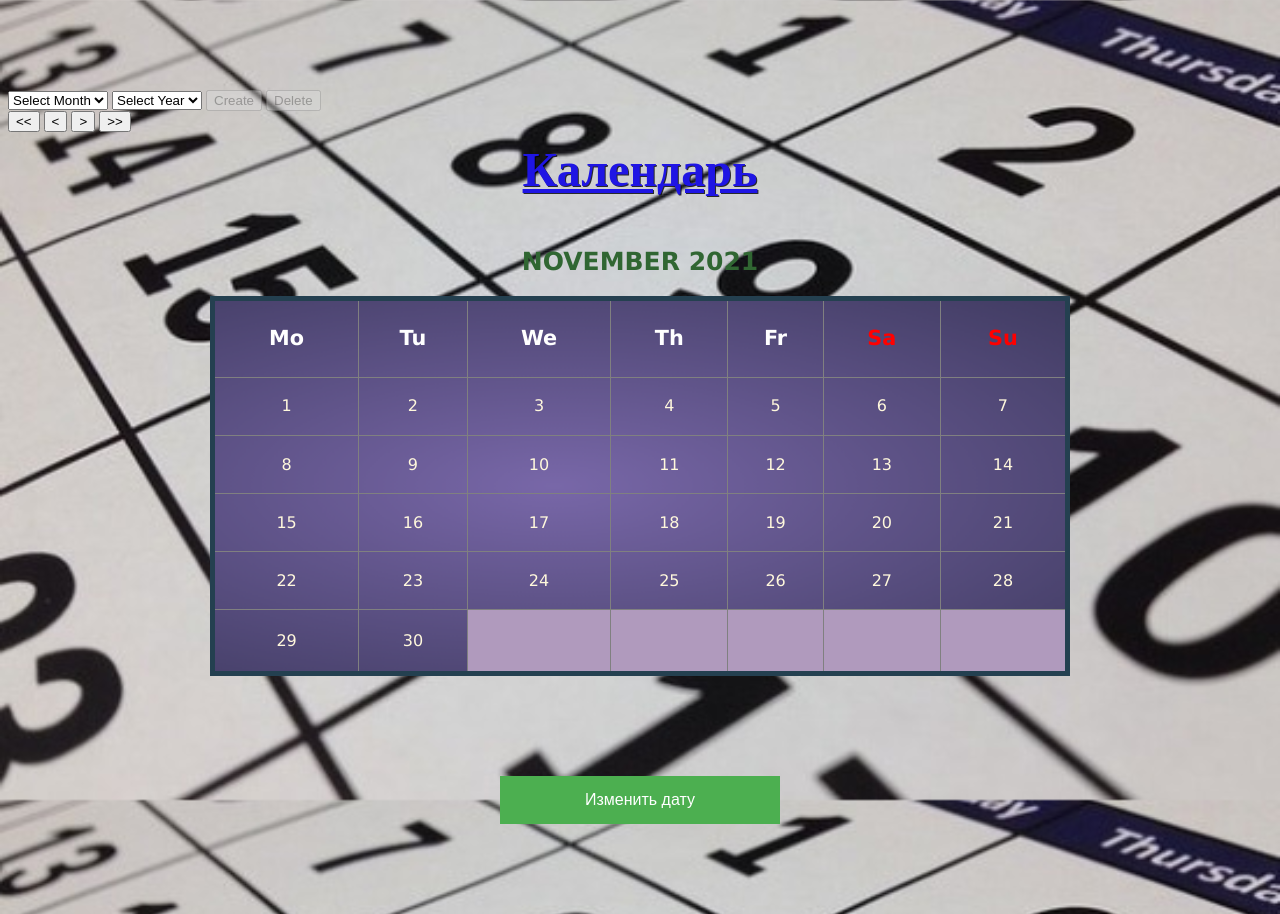
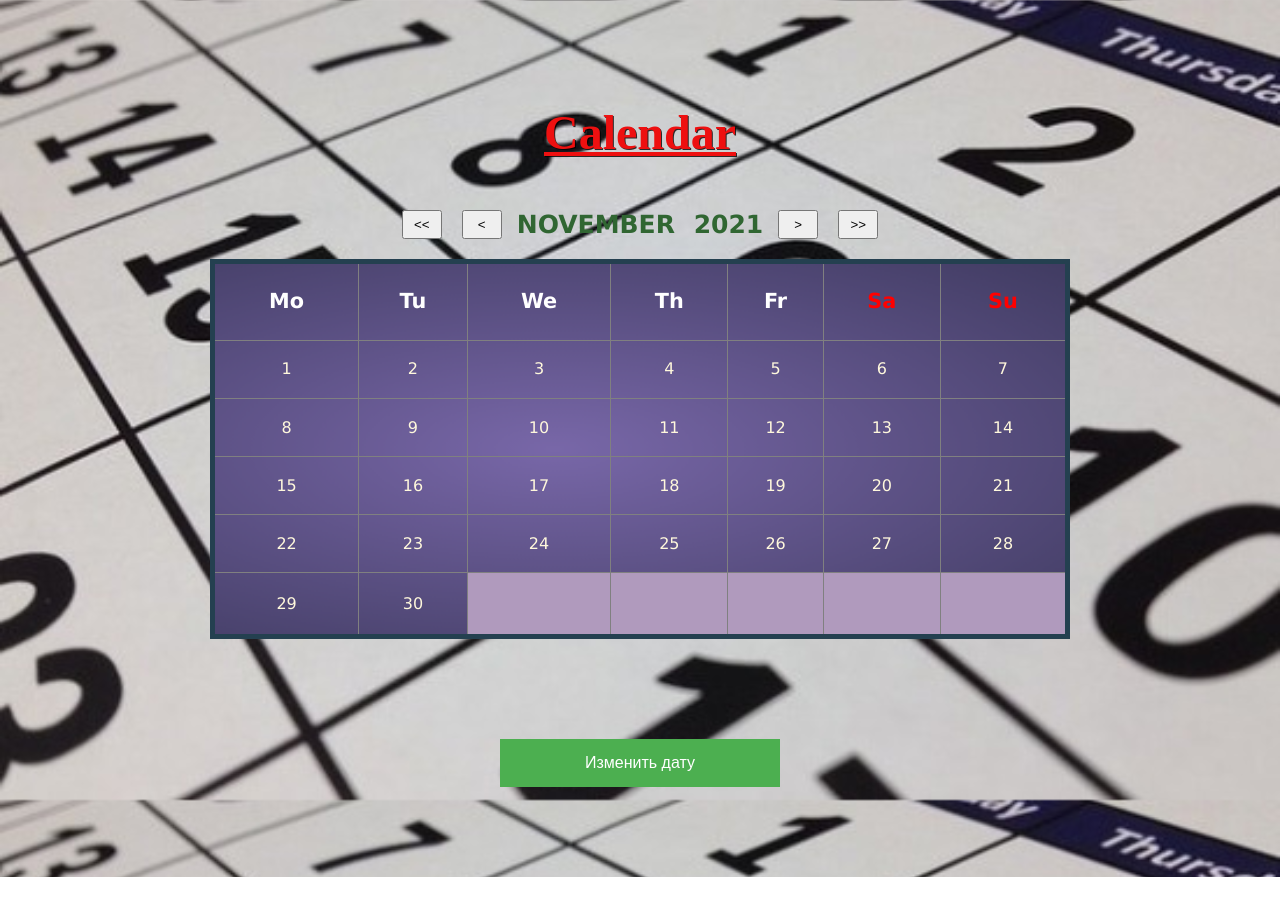
Before and after one commit to DrusMarkonii/Tasks_VT, a plain HTML site: page calendar/calendar.html in a window 1280 px wide. After the commit the page ends 877 px from the top, so only its background shows below. Drawn offline with Linux system fonts and the light colour scheme.

Commit message:
Add files via upload
added switching months

```diff
--- a/calendar/calendar.html
+++ b/calendar/calendar.html
@@ -9,28 +9,25 @@
 </head>
 <body>
     <div class="wrapper">
-        <header class="header">
-            <select class="headerSelect monthSelect" name="Month">
-            </select>
-            <select class="headerSelect yearSelect" name="Year">
-            </select>
-            <button class="headerButton createButton" disabled>Create</button>
-            <button class="headerButton deleteButton" disabled>Delete</button>
-        </header>
-        <div>
-            <button id="prevYear"><<</button>
-            <button id="prevMonth"><</button>
-            <button id="nextMonth">></button>
-            <button id="nextYear">>></button>
+        <div class="box_calendar">
+            <span class="title">Calendar</span>
+            <div class="controlPanel">
+                <button class ="prevYear btnControlPanel"><<</button>
+                <button class ="prevMonth  btnControlPanel"><</button>
+                <div class = "current_Date">
+                    <span class="current_month">November</span>
+                    <span class="current_year">2021</span>
+                </div>
+
+                <button class ="nextMonth btnControlPanel">></button>
+                <button class ="nextYear  btnControlPanel">>></button>
+            </div>
+            <div class="table-calendar" id="calendar">
+            </div>
+            <div class="button-box">
+                <button id="changeData">Изменить дату</button>
+            </div>
         </div>
-        <div class="table-calendar" id="calendar">
-
-        </div>
-        <div class="button-box">
-            <button id="changeData">Изменить дату</button>
-        </div>
-
-
     </div>
 
     <script src="main.js"></script>
--- a/calendar/main.js
+++ b/calendar/main.js
@@ -3,24 +3,6 @@ const now = new Date();
 let currenYear = now.getFullYear();
 let currentMonth = now.getMonth() + 1;
 
-
-
-const displaySelect = (() => {
-  const selectMonth = document.querySelector('.monthSelect');
-  const selectYear = document.querySelector('.yearSelect');
-
-  const monthArr = ['Select Month', 'January', 'February', 'March', 'April', 'May', 'June', 'July', 'August', 'September', 'October', 'November', 'December']
-  const now = new Date();
-
-  monthArr.forEach((item, index) => {
-    selectMonth.innerHTML += `<option value="${index}">${item}</option>`
-  });
-
-  selectYear.innerHTML = '<option value="0">Select Year</option>'
-  for (let i = 1980; i <= now.getFullYear(); i++) {
-    selectYear.innerHTML += `<option value="${i}">${i}</option>`
-  }
-})();
 
 function createCalendar(elem, year, month) {
 
@@ -28,17 +10,15 @@ function createCalendar(elem, year, month) {
     const currentDate = new Date(year, monthForJs);
     const currenYearText = currentDate.getFullYear();
     const currentMonthText = ['January', 'February', 'March', 'April', 'May', 'June', 'July', 'August', 'September', 'October', 'November', 'December'];
-
-    let headerTable = '<div id="title">Календарь</div>';
+    const currentMontControlPanel = document.querySelector('.current_month');
+    const currentYearControlPanel = document.querySelector('.current_year');
 
 
-    const currentMonthControlPanel = ` ${currentMonthText[monthForJs]} `;
-    const currentYearControlPanel = ` ${currenYearText} `;
+    currentMontControlPanel.innerHTML = `${currentMonthText[monthForJs]}`;
+    currentYearControlPanel.innerHTML = ` ${currenYearText} `;
 
-
-    let controlPanal = `<div id="controlPanel">   ${currentMonthControlPanel}  ${currentYearControlPanel}   </div>`;
-
-    let  tableDefault = `${headerTable} ${controlPanal}
+    (function renderTable() {
+      let  tableDefault = `
       <table>
         <tr>
           <th>Mo</th>
@@ -75,10 +55,10 @@ function createCalendar(elem, year, month) {
     }
 
     tableDefault += '</tr></table>';
+    elem.innerHTML = tableDefault;
+    })()
 
-    elem.innerHTML = tableDefault;
-
-  }
+  };
 
   function getDay(date) {
     let day = date.getDay();
@@ -89,43 +69,65 @@ function createCalendar(elem, year, month) {
   }
 
 
-  createCalendar(calendar, currenYear, currentMonth);
+createCalendar(calendar, currenYear, currentMonth);
 
 
 
-changeData.onclick = function () {
-    const whatMonth = prompt("Выберите месяц?", 11);
-    const whatYear = prompt("Выберите год?", 2021);
-    createCalendar(calendar, whatYear, whatMonth);
-};
+(function handleClick() {
+
+const prevYearButton = document.querySelector('.prevYear');
+const prevMonthButton = document.querySelector('.prevMonth');
+const nextYearButton = document.querySelector('.nextYear');
+const nextMonthButton = document.querySelector('.nextMonth');
 
 
-const prevYearButton = document.querySelector('#prevYear');
-const prevMonthButton = document.querySelector('#prevMonth');
-const nextYearButton = document.querySelector('#nextYear');
-const nextMonthButton = document.querySelector('#nextMonth');
-
 const minusYear = function() {
-  createCalendar(calendar, currenYear-- , currentMonth);
-
+  createCalendar(calendar, --currenYear , currentMonth);
 }
 
 const plusYear = function() {
-  createCalendar(calendar, currenYear++, currentMonth);
+  createCalendar(calendar, ++currenYear, currentMonth);
 }
 
 const minusMonth = function() {
-  createCalendar(calendar, currenYear, currentMonth--);
+  if(currentMonth < 2) {
+    createCalendar(calendar, --currenYear, currentMonth = 12)
+  } else {
+    createCalendar(calendar, currenYear, --currentMonth)
+  }
 }
 
 const plusMonth = function () {
-  createCalendar(calendar, currenYear, currentMonth++);
+  if(currentMonth > 11) {
+    createCalendar(calendar, ++currenYear, currentMonth = 1)
+
+  } else {
+    createCalendar(calendar, currenYear, ++currentMonth)
+  }
 }
+
+changeData.onclick = function () {
+  const whatMonth = prompt("Выберите месяц?", 11);
+  const whatYear = prompt("Выберите год?", 2021);
+  createCalendar(calendar, whatYear, whatMonth);
+};
 
 prevYearButton.addEventListener('click', minusYear);
 prevMonthButton.addEventListener('click', minusMonth);
 nextMonthButton.addEventListener('click', plusMonth);
 nextYearButton.addEventListener('click', plusYear);
+
+})();
+
+
+
+
+
+
+
+
+
+
 
 
 // class DateHandler {
--- a/calendar/style.css
+++ b/calendar/style.css
@@ -42,14 +42,14 @@ table {
   color: #0C213B;
 }
 
-  #title{
+.title{
   display: flex;
   justify-content: center;
   font-weight: bold;
   font-size: 3em;
   padding: 10px;
   margin-bottom: 40px;
-    color: #1f15e4;
+  color: #ee1010;
   text-shadow: 1px 1px 0 rgba(0,0,0,.8);
   text-decoration: underline;
 }
@@ -85,7 +85,7 @@ table {
   color: red;
 }
 
-  #controlPanel{
+.controlPanel{
   color: #306632;
   display: flex;
   justify-content: center;
@@ -95,3 +95,16 @@ table {
   font-weight:bold;
   font-family: "Lucida Sans Unicode", "Lucida Grande", sans-serif;
 }
+
+span {
+  margin: 5px;
+}
+.btnControlPanel {
+  margin: 0 10px;
+  width: 40px;
+};
+
+.current_Date{
+  min-width: 400px;
+  padding: 0 5px;
+}
```
Lines whose indentation alone changed are shown as unchanged.
